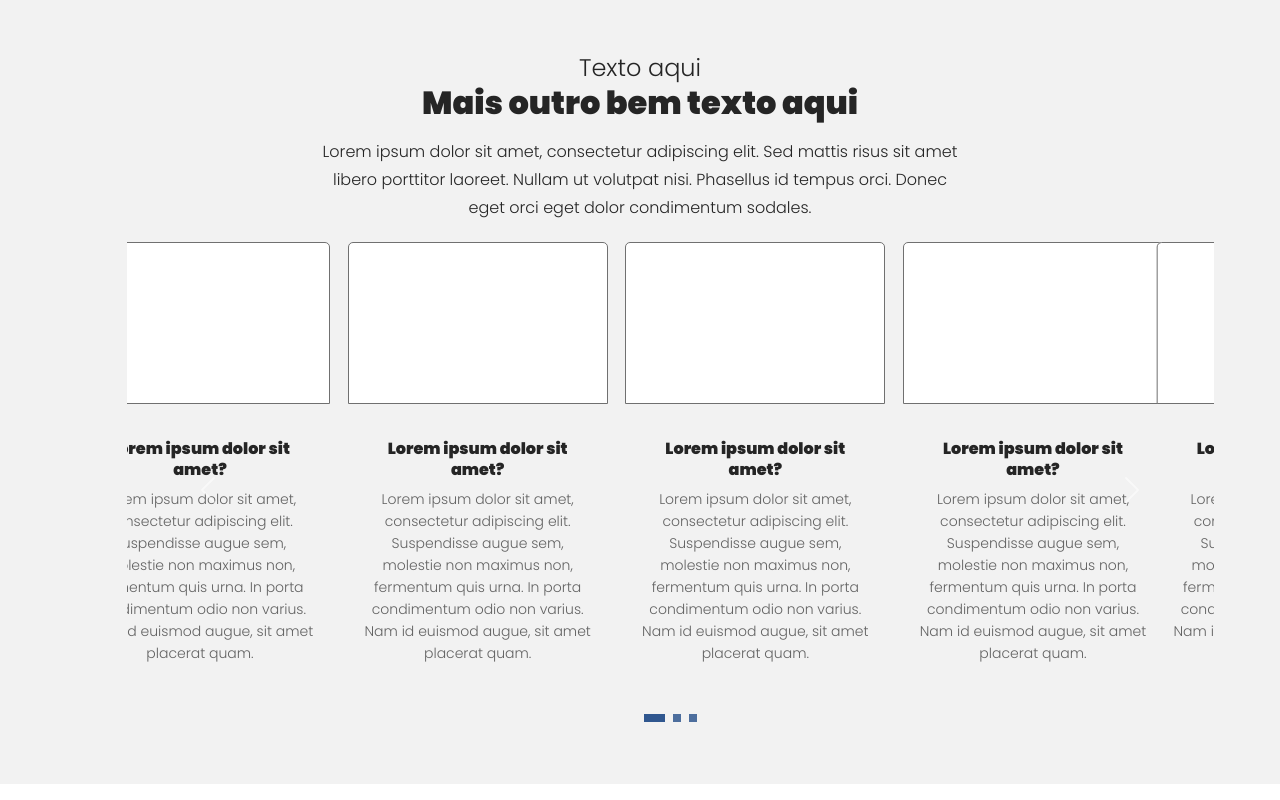
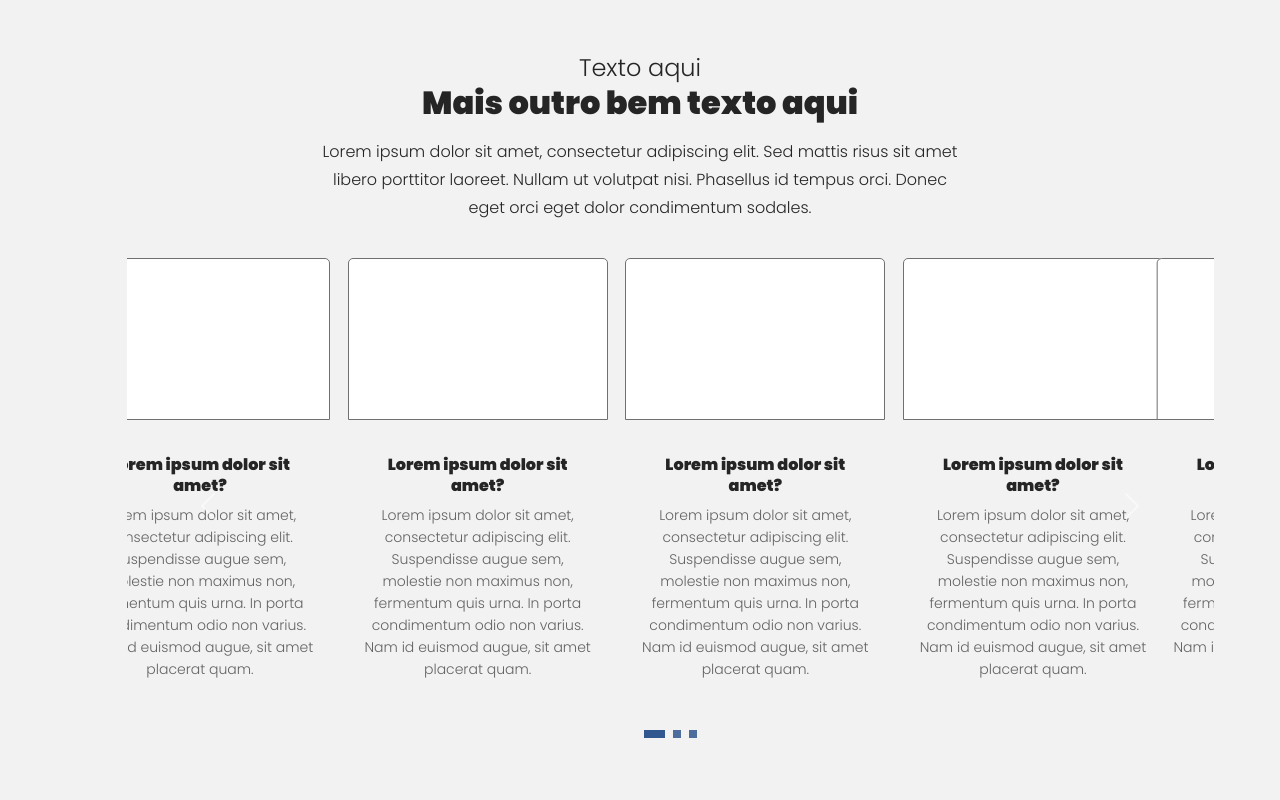
Before and after one commit to Jana-SI/Landing_Page_WD, a Nuxt app: page / in a window 1280 px wide. Shown: the part 517-1317 px from the top of the page. Built offline with nearby package versions, Linux system fonts and the light colour scheme.

Commit message:
penultimos ajustes no css

```diff
--- a/app/assets/css/pagecontainer.css
+++ b/app/assets/css/pagecontainer.css
@@ -88,10 +88,8 @@ section {
   }
 
   .col-md-10 {
-    margin: 0 0 0 41px !important;
-    padding-left: 16px !important;
-    padding-top: 16px !important;
-
+    margin: 0 !important;
+    padding-top: 36px !important;
   }
 
 }
--- a/app/components/PageContainer/index.vue
+++ b/app/components/PageContainer/index.vue
@@ -12,7 +12,7 @@
             </div>
 
             <div class="row">
-                <div class="col-md-10 offset-md-1">
+                <div class="col-md-10 offset-md-1 d-flex justify-content-center mt-3">
                     <div id="cardCarousel" class="carousel slide" data-bs-ride="carousel">
                         <div class="carousel-inner">
                             <div v-for="(group, index) in groupedCards" :key="index"
```
